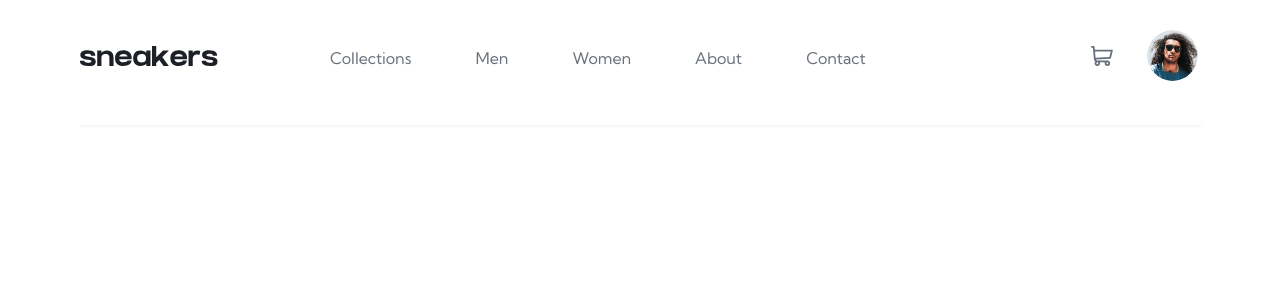
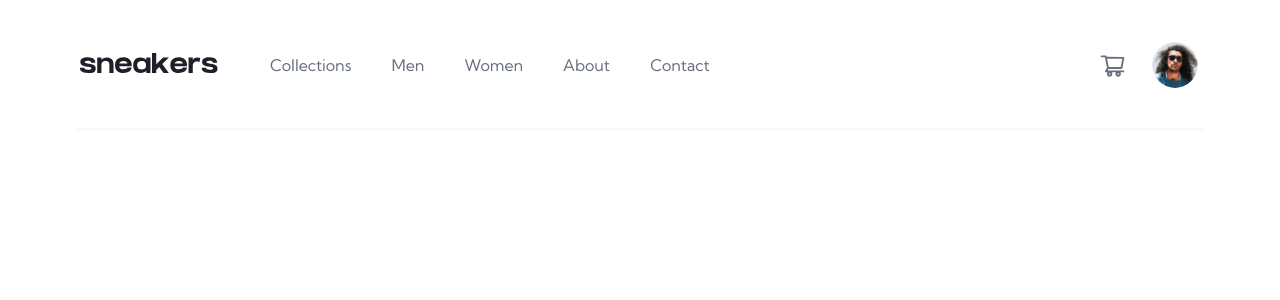
Before and after one commit to hamzaejaz787/ecommerce-product-page, a React (Vite) app: page / in a window 1280 px wide. Shown: the top 300 px of the page. Built offline with nearby package versions, Linux system fonts and the light colour scheme.

Commit message:
navbar changes

```diff
--- a/package.json
+++ b/package.json
@@ -10,7 +10,8 @@
   },
   "dependencies": {
     "react": "^18.2.0",
-    "react-dom": "^18.2.0"
+    "react-dom": "^18.2.0",
+    "react-icons": "^4.8.0"
   },
   "devDependencies": {
     "@types/react": "^18.0.28",
--- a/src/components/NavMenu/navMenu.css
+++ /dev/null
@@ -1,34 +0,0 @@
-.nav-lists {
-  display: flex;
-  align-items: center;
-}
-
-.nav-lists li {
-  padding: 0 2rem;
-}
-
-.nav-link {
-  font-size: 1rem;
-  font-weight: 400;
-  color: var(--dark-grayish-blue);
-  position: relative;
-}
-
-.nav-link:hover {
-  color: var(--black);
-}
-
-.nav-link::after {
-  content: "";
-  display: none;
-  height: 4px;
-  width: 100%;
-  position: absolute;
-  bottom: -295%;
-  z-index: 2;
-  background-color: var(--orange-primary);
-}
-
-.nav-link:hover::after {
-  display: block;
-}
--- a/src/components/NavMenu/NavMenu.jsx
+++ b/src/components/Navbar/Navbar.jsx
@@ -1,8 +1,8 @@
-import "./navMenu.css";
+import "./navbar.css";
 
-const NavMenu = () => {
+const Navbar = () => {
   return (
-    <>
+    <nav className="transform-slide-right">
       <ul className="nav-lists">
         <li>
           <a href="#" className="nav-link">
@@ -30,8 +30,8 @@ const NavMenu = () => {
           </a>
         </li>
       </ul>
-    </>
+    </nav>
   );
 };
 
-export default NavMenu;
+export default Navbar;
--- /dev/null
+++ b/src/components/Navbar/navbar.css
@@ -0,0 +1,88 @@
+nav {
+  margin-left: 2em;
+}
+
+.nav-lists {
+  display: flex;
+  align-items: center;
+}
+
+.nav-lists li {
+  margin: 0 1.25rem;
+}
+
+.nav-link {
+  color: var(--dark-grayish-blue);
+  font-size: 1rem;
+  cursor: pointer;
+  transition: all 0.3s ease;
+  position: relative;
+}
+
+.nav-link::after {
+  display: none;
+  content: "";
+  width: 100%;
+  height: 5px;
+  background: var(--orange-primary);
+  z-index: 1;
+  position: absolute;
+  top: 345%;
+}
+
+.nav-link:hover {
+  color: var(--black);
+}
+
+.nav-link:hover::after {
+  display: block;
+}
+
+@media screen and (max-width: 800px) {
+  nav {
+    margin: 0;
+    width: 70vw;
+    background-color: #fff;
+    position: absolute;
+    top: 0;
+    left: 0;
+    box-shadow: 0 5px 10px rgba(0, 0, 0, 0.2);
+  }
+
+  .nav-lists {
+    flex-direction: column;
+    min-height: 100vh;
+    align-items: start;
+    padding-top: 6em;
+  }
+
+  .nav-lists li {
+    margin: 1rem;
+  }
+
+  .nav-link {
+    font-weight: bold;
+  }
+
+  .nav-link:hover::after {
+    display: none;
+  }
+}
+
+.transform-slide-right {
+  -webkit-animation: trasnform-slide-right 0.4s
+    cubic-bezier(0.39, 0.575, 0.565, 1) both;
+  animation: trasnform-slide-right 0.4s cubic-bezier(0.39, 0.575, 0.565, 1) both;
+}
+
+@keyframes transform-slide-right {
+  0% {
+    -webkit-transform: translateX(-100%);
+    transform: translateX(-100%);
+  }
+
+  100% {
+    -webkit-transform: translateX(50%);
+    transform: translateX(50%);
+  }
+}
--- /dev/null
+++ b/src/containers/Cart/Cart.jsx
@@ -0,0 +1,14 @@
+import avatar from "../../assets/image-avatar.png";
+import { AiOutlineShoppingCart } from "react-icons/ai";
+import "./cart.css";
+
+const Cart = () => {
+  return (
+    <div className="cart-container">
+      <AiOutlineShoppingCart size={27} className="cart-icon" />
+      <img src={avatar} alt="" className="cart-avatar" />
+    </div>
+  );
+};
+
+export default Cart;
--- /dev/null
+++ b/src/containers/Cart/cart.css
@@ -0,0 +1,28 @@
+.cart-container {
+  display: flex;
+  align-items: center;
+}
+
+.cart-icon {
+  margin-right: 1.5em;
+  color: var(--dark-grayish-blue);
+  cursor: pointer;
+}
+
+.cart-icon:hover {
+  color: var(--black);
+}
+
+.cart-avatar {
+  width: 50px;
+  height: 50px;
+  border-radius: 50%;
+  border: 2px solid transparent;
+  cursor: pointer;
+  transition: all 0.2s ease;
+}
+
+.cart-avatar:hover,
+.cart-avatar:focus {
+  border-color: var(--orange-primary);
+}
--- a/src/containers/Header/Header.jsx
+++ b/src/containers/Header/Header.jsx
@@ -1,29 +1,54 @@
+import { useState } from "react";
+import { RiMenuLine, RiCloseLine } from "react-icons/ri";
+
 import logo from "../../assets/logo.svg";
-import cart from "../../assets/icon-cart.svg";
-import user from "../../assets/image-avatar.png";
-import NavMenu from "../../components/NavMenu/NavMenu";
+import Navbar from "../../components/Navbar/Navbar";
+import Cart from "../Cart/Cart";
+
 import "./header.css";
 
 const Header = () => {
+  const [toggleMenu, setToggleMenu] = useState(false);
+
   return (
     <header>
-      <a href="/">
-        <img src={logo} alt="sneakers" className="logo" />
-      </a>
-
-      <nav className="navbar">
-        <NavMenu />
-
-        <div className="navbar-side">
-          <a href="#" className="nav-cart">
-            <img src={cart} alt="" className="cart" />
+      <div className="header__navbar">
+        <div className="header-wrapper">
+          <a href="/" className="logo">
+            <img src={logo} alt="sneakers" />
           </a>
 
-          <a href="#" className="nav-avatar">
-            <img src={user} alt="" />
+          <Navbar />
+        </div>
+
+        <Cart />
+      </div>
+
+      <div className="header__navbar-menu">
+        <div className="header-wrapper">
+          {toggleMenu ? (
+            <RiCloseLine
+              size={27}
+              className="menu-close"
+              onClick={() => setToggleMenu(false)}
+            />
+          ) : (
+            <RiMenuLine
+              size={27}
+              className="menu-open"
+              onClick={() => setToggleMenu(true)}
+            />
+          )}
+
+          <a href="/" className="logo">
+            <img src={logo} alt="sneakers" />
           </a>
         </div>
-      </nav>
+
+        {toggleMenu && <Navbar />}
+
+        <Cart />
+      </div>
     </header>
   );
 };
--- a/src/containers/Header/header.css
+++ b/src/containers/Header/header.css
@@ -1,49 +1,63 @@
-.logo {
-  cursor: pointer;
-}
-
-header {
+.header__navbar {
   display: flex;
+  justify-content: space-between;
   align-items: center;
-  padding: 1.75rem 5rem;
+  padding: 2.5em 5em;
   position: relative;
 }
 
-header::after {
+.header__navbar::after {
+  display: block;
+  width: 88%;
+  height: 2px;
   content: "";
-  display: block;
-  width: calc(90% - 30px);
-  height: 2px;
-  background-color: var(--light-grayish-blue);
   position: absolute;
-  bottom: -10%;
+  left: 6%;
+  bottom: 0;
+  background: var(--light-grayish-blue);
 }
 
-.navbar {
-  margin-left: 5em;
-  width: 100%;
-  display: flex;
-  justify-content: space-between;
-  align-items: center;
-}
-
-.navbar-side {
+.header-wrapper {
   display: flex;
   align-items: center;
 }
 
-.nav-avatar {
-  margin-left: 2em;
+.menu-open,
+.menu-close {
+  cursor: pointer;
+  margin-right: 1.5em;
+  z-index: 3;
+  color: var(--dark-grayish-blue);
 }
 
-.nav-avatar img {
-  border: 2px solid transparent;
-  border-radius: 50%;
-  width: 55px;
-  height: 55px;
-  transition: all 0.3s ease;
+.menu-open {
+  display: none;
 }
 
-.nav-avatar img:hover {
-  border-color: var(--orange-primary);
+.header__navbar-menu {
+  display: none;
 }
+
+@media screen and (max-width: 800px) {
+  header {
+    padding: 2.5em;
+  }
+
+  header::after {
+    display: none;
+  }
+
+  .menu-open {
+    display: block;
+  }
+
+  .header__navbar {
+    display: none;
+  }
+
+  .header__navbar-menu {
+    display: flex;
+    justify-content: space-between;
+    align-items: center;
+  }
+}
```
Also changed, not shown: 1 other file (tests, documents, lock files or other folders).
